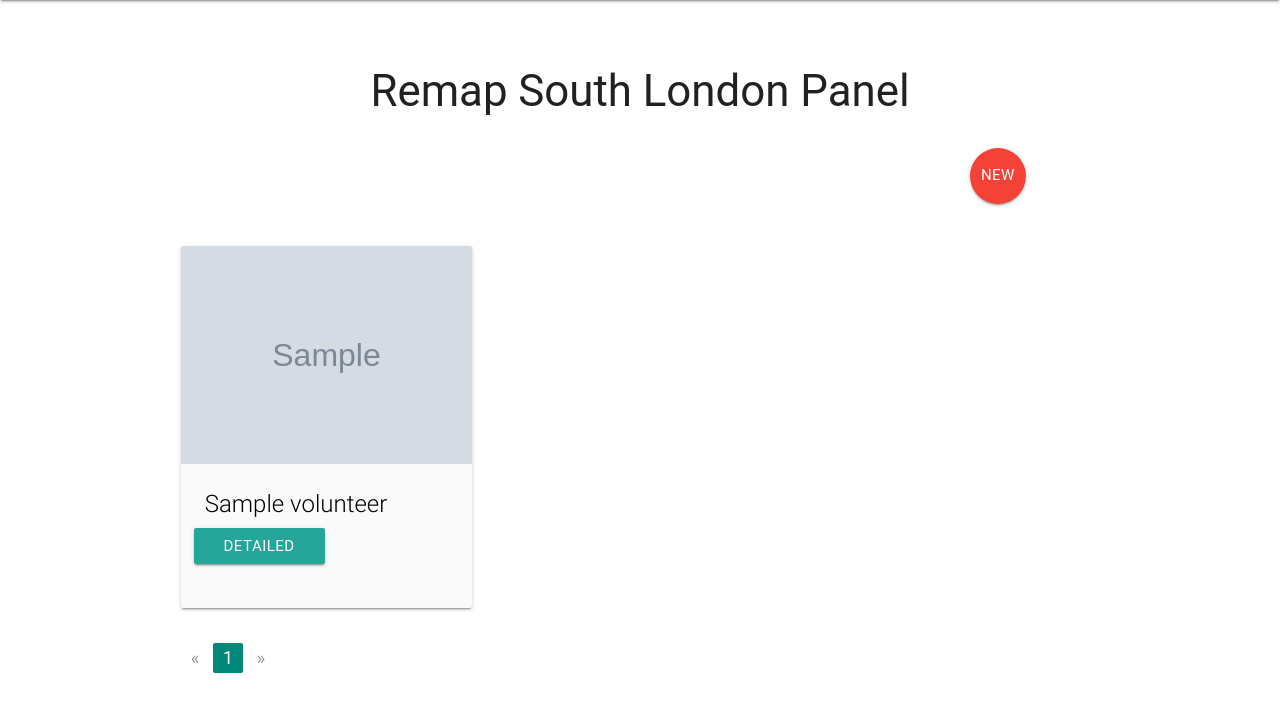
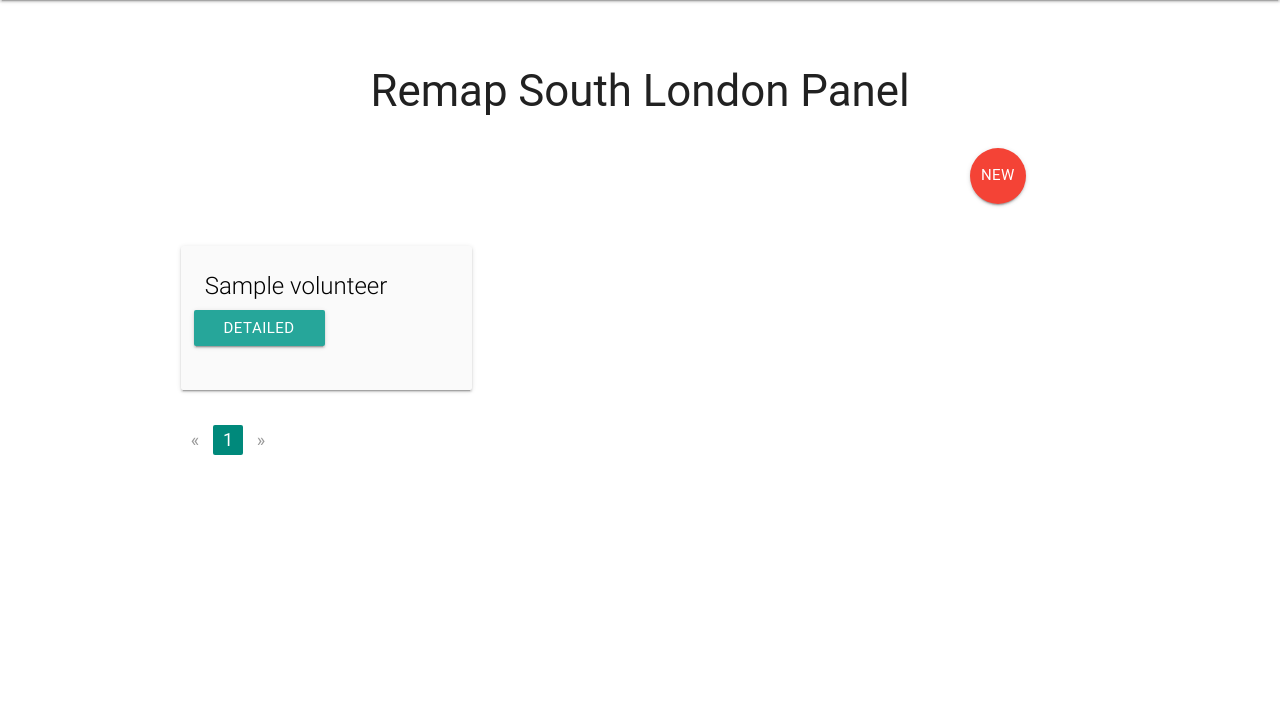
Before and after one commit to MDubul/remap, a Python web app: template app/templates/profile/profiles.html in a window 1280 px wide. Shown: the part 64-768 px from the top of the page. Run offline with Jinja, Linux system fonts and the light colour scheme; the template is opened without the code that fills it: most values are stand-ins (such as "Sample title", 1, 10 or a date in 2020); grey boxes marked "Sample" are stand-in pictures; some libraries are stand-ins or nearby versions; some web fonts are replaced.

Commit message:
removing gravatar image from profile list

```diff
--- a/app/templates/profile/_profiles.html
+++ b/app/templates/profile/_profiles.html
@@ -1,9 +1,6 @@
 {% for volunteer in volunteers %}
 <div class="col l4 s12 m6">
   <div class="card grey lighten-5">
-    <div class="card-image">
-      <img class="responsive-img" src="{{ volunteer.gravatar(size=350) }}" >
-    </div>
 
     <div class="card-content black-text">
       <span class="card-title ">{{volunteer.name}}</span>
```
